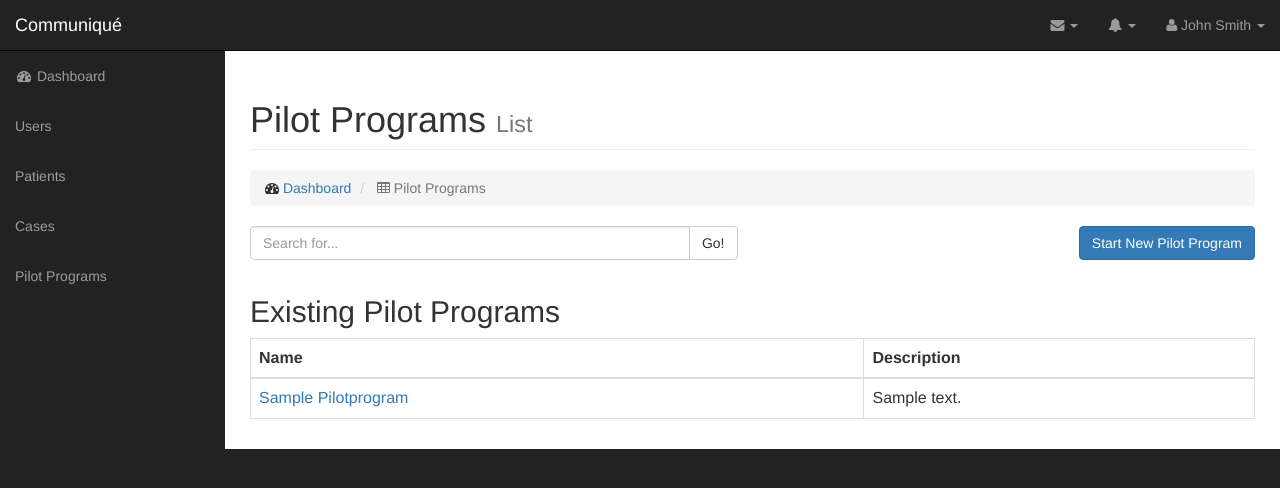
After one commit to thandile/Communique_webapp, a Django app: a page that uses templates/base_dashboard.html in a window 1280 px wide. The commit adds this page. Shown: the top 488 px of the page. Run offline with Django 3.2, Linux system fonts and the light colour scheme; a user stored in the database is signed in; tables that the repository leaves empty hold one stand-in row (values such as "Sample post"); grey boxes labelled with a size stand in for pictures from a placeholder-image service; some libraries are stand-ins or nearby versions.

Commit message:
Setup list template for pilot programs

```diff
--- a/dashboard/urls.py
+++ b/dashboard/urls.py
@@ -1,7 +1,8 @@
 from django.conf.urls import url, include
 from .views import DashboardView
-from support_services import urls as support_services_urls
+from services import urls as services_urls
+
 urlpatterns = [
     url(r'^$', DashboardView.as_view(), name='dashboard_home'),
-    url(r'^services/', include(support_services_urls)),
+    url(r'^services/', include(services_urls)),
 ]
--- /dev/null
+++ b/services/templates/services/base_services.html
@@ -0,0 +1 @@
+{% extends parent_template|default:"base_dashboard_page.html" %}
--- /dev/null
+++ b/services/templates/services/pilot_program_list.html
@@ -0,0 +1,76 @@
+{% extends parent_template|default:"services/base_services.html" %}
+{% block title %}
+  {{ block.super }} - Pilot Programs
+{% endblock %}
+
+{% block page_heading %}
+  Pilot Programs
+{% endblock %}
+
+{% block page_subheading %}
+  List
+{% endblock %}
+
+{% block page_breadcrumb %}
+  {{ block.super }}
+  <li class="active">
+    <i class="fa fa-table"></i> Pilot Programs
+  </li>
+{% endblock %}
+
+{% block page_content %}
+  <div class="row">
+    <!-- search bar -->
+    <div class="col-lg-6">
+      <form role="form">
+        <div class="form-group input-group">
+          <input type="text" class="form-control" placeholder="Search for...">
+          <span class="input-group-btn">
+            <button class="btn btn-default" type="button">Go!</button>
+          </span>
+        </div>
+      </form>
+    </div>
+    <!-- create new pilot button -->
+    <div class="col-lg-6">
+      <a href="#" class="btn btn-primary" style="float:right">Start New Pilot Program</a>
+    </div>
+  </div>
+
+  <!-- information alerts -->
+  {% if not pilot_program_list %}
+    <div class="row">
+      <div class="col-lg-12">
+        <div class="alert alert-info alert-dismissable">
+          <button type="button" class="close" data-dismiss="alert" aria-hidden="true">&times;</button>
+          <i class="fa fa-info-circle"></i>  <strong>Currently, there isn't an active pilot program.</strong>
+          Click the <a href="#" class="alert-link">create pilot program</a> button to create one.
+        </div>
+      </div>
+    </div>
+  {% endif %}
+
+  <div class="row">
+    <div class="col-lg-12">
+      <h2>Existing Pilot Programs</h2>
+      <div class="table-responsive">
+        <table class="table table-bordered table-hover">
+          <thead>
+            <tr>
+              <th>Name</th>
+              <th>Description</th>
+            </tr>
+          </thead>
+          <tbody>
+            {% for pilot_program in pilot_program_list %}
+              <tr>
+                <td><a href="#">{{ pilot_program.name|title }}</a></td>
+                <td>{{ pilot_program.description }}</td>
+              </tr>
+            {% endfor %}
+          </tbody>
+        </table>
+      </div>
+    </div>
+  </div>
+{% endblock %}
--- a/templates/base_dashboard.html
+++ b/templates/base_dashboard.html
@@ -133,7 +133,7 @@
                       <a href="#"> Cases</a>
                     </li>
                     <li>
-                      <a href="{% url 'support_services_service_list' %}"> Support Services</a>
+                      <a href="{% url 'services_pilot_program_list' %}"> Pilot Programs</a>
                     </li>
                 </ul>
             </div>
```
Also changed, not shown: services/migrations/0001_initial.py (added), support_services/migrations/0002_auto_20160725_1354.py (added).
